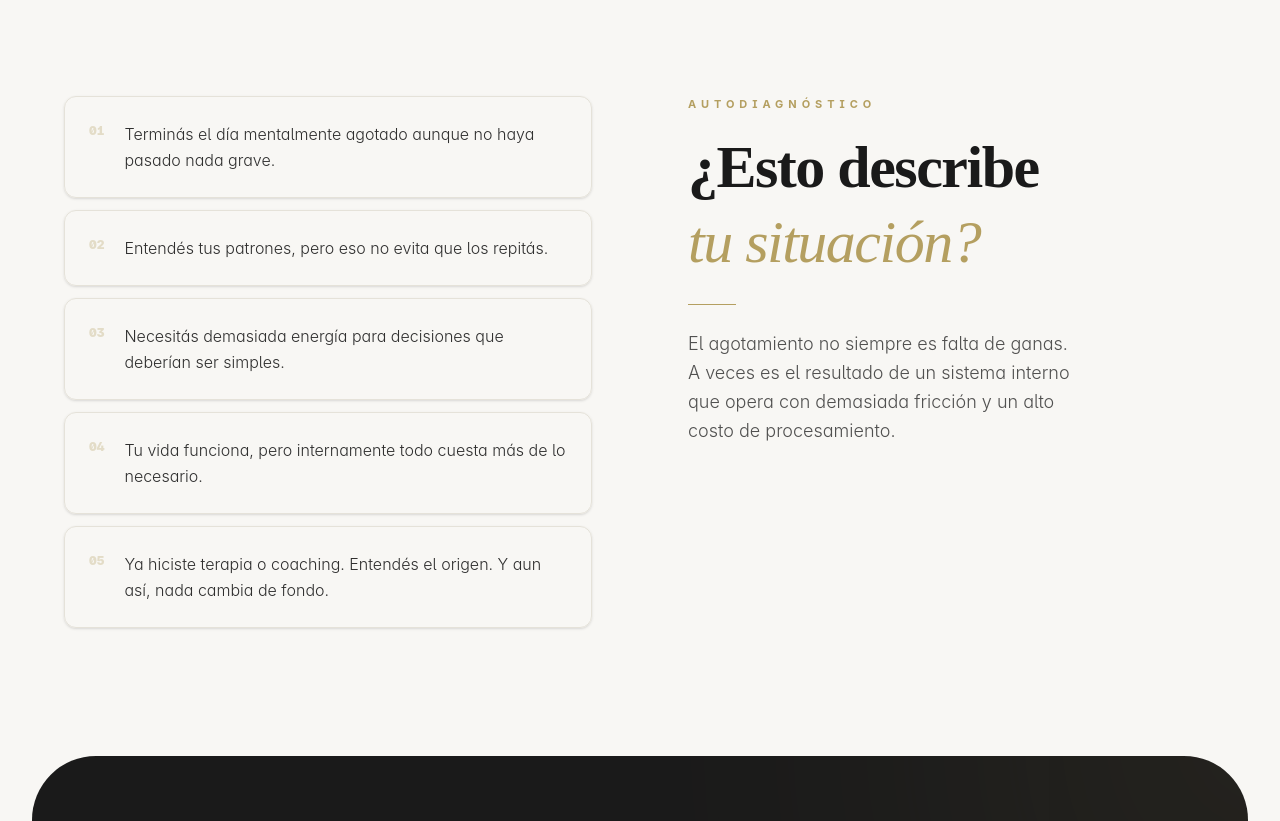
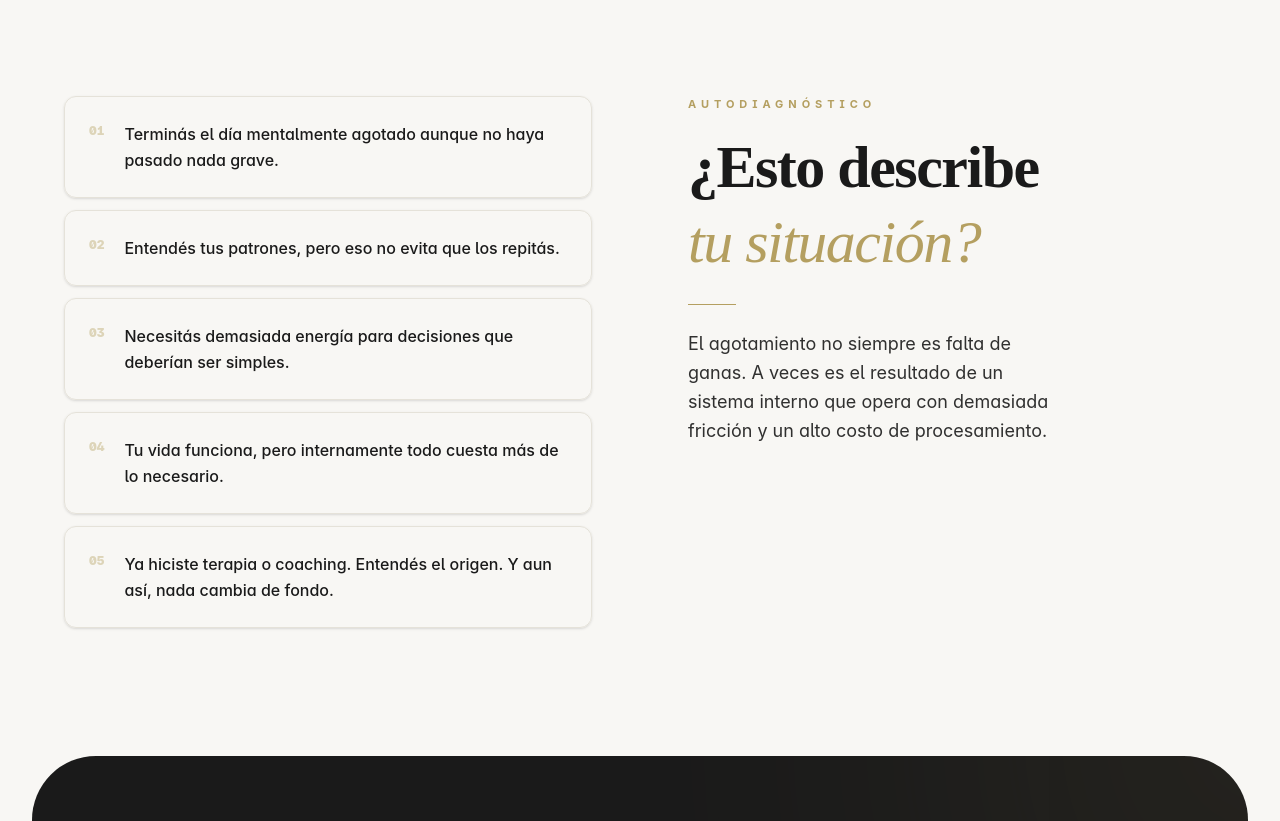
Before and after one commit to leanbenac/codigo-neutron-landing, a React (Vite) app: page / in a window 1280 px wide. Shown: the part 980-1801 px from the top of the page. Built offline with nearby package versions, Linux system fonts and the light colour scheme.

Commit message:
remove motion animations and adjust typography weight and color for improved readability

```diff
--- a/src/components/HowItWorks.tsx
+++ b/src/components/HowItWorks.tsx
@@ -25,29 +25,25 @@ const HowItWorks = () => (
           Cómo funciona<br />
           <span className="italic font-light text-brand-accent">el proceso</span>
         </h2>
-        <p className="text-sm md:text-base font-light text-brand-dark/75 leading-relaxed">
+        <p className="text-sm md:text-base font-normal text-brand-dark/90 leading-relaxed">
           No es terapia. No es coaching motivacional. Es un proceso de intervención estructurado sobre el funcionamiento mental real, con herramientas y métricas.
         </p>
       </motion.div>
 
       <div className="grid sm:grid-cols-2 gap-2 sm:gap-3">
         {steps.map((step, i) => (
-          <motion.div
+          <div
             key={i}
-            initial={{ opacity: 0 }}
-            whileInView={{ opacity: 1 }}
-            viewport={{ once: true, amount: 0.1, margin: "0px 0px -20px 0px" }}
-            transition={{ delay: i * 0.05, duration: 0.5 }}
             className={`group p-5 md:p-6 border border-brand-muted rounded-xl hover:border-brand-accent/40 hover:shadow-sm transition-all bg-white ${i === 6 ? 'sm:col-span-2' : ''}`}
           >
             <div className="flex gap-4 items-start">
-              <span className="text-xs font-black text-brand-accent/35 group-hover:text-brand-accent/70 transition-colors shrink-0 pt-0.5 tabular-nums">{step.n}</span>
+              <span className="text-xs font-black text-brand-accent/40 group-hover:text-brand-accent/80 transition-colors shrink-0 pt-0.5 tabular-nums">{step.n}</span>
               <div className="space-y-1">
-                <p className="text-sm font-bold text-brand-dark/90 leading-snug">{step.label}</p>
-                <p className="text-xs md:text-sm font-light text-brand-dark/75 leading-relaxed">{step.desc}</p>
+                <p className="text-sm font-bold text-brand-dark leading-snug">{step.label}</p>
+                <p className="text-xs md:text-sm font-normal text-brand-dark/90 leading-relaxed">{step.desc}</p>
               </div>
             </div>
-          </motion.div>
+          </div>
         ))}
       </div>
 
--- a/src/components/PainPoints.tsx
+++ b/src/components/PainPoints.tsx
@@ -17,17 +17,13 @@ const PainPoints = () => {
           {/* Cards Column (Left) */}
           <div className="space-y-3 order-2 md:order-1">
             {points.map((point, i) => (
-              <motion.div
+              <div
                 key={i}
-                initial={{ opacity: 0 }}
-                whileInView={{ opacity: 1 }}
-                viewport={{ once: true, amount: 0.1, margin: "0px 0px -20px 0px" }}
-                transition={{ delay: i * 0.05, duration: 0.5 }}
                 className="group flex gap-5 items-start p-5 md:p-6 rounded-xl border border-brand-muted hover:border-brand-accent/30 hover:bg-white transition-all shadow-sm hover:shadow-md"
               >
-                <span className="text-xs font-black text-brand-accent/30 group-hover:text-brand-accent/60 transition-colors shrink-0 pt-0.5 tabular-nums">0{i + 1}</span>
-                <p className="text-sm md:text-base font-light text-brand-dark/90 group-hover:text-brand-dark transition-colors leading-relaxed">{point}</p>
-              </motion.div>
+                <span className="text-xs font-black text-brand-accent/40 group-hover:text-brand-accent/80 transition-colors shrink-0 pt-0.5 tabular-nums">0{i + 1}</span>
+                <p className="text-sm md:text-base font-medium text-brand-dark group-hover:text-brand-dark transition-colors leading-relaxed">{point}</p>
+              </div>
             ))}
           </div>
 
@@ -46,7 +42,7 @@ const PainPoints = () => {
               </h2>
             </div>
             <div className="h-px w-12 bg-brand-accent" />
-            <p className="text-base md:text-lg font-light text-brand-dark/75 leading-relaxed max-w-sm">
+            <p className="text-base md:text-lg font-normal text-brand-dark/90 leading-relaxed max-w-sm">
               El agotamiento no siempre es falta de ganas. A veces es el resultado de un sistema interno que opera con demasiada fricción y un alto costo de procesamiento.
             </p>
           </motion.div>
--- a/src/components/ProcessSection.tsx
+++ b/src/components/ProcessSection.tsx
@@ -26,13 +26,7 @@ const ProcessSection = () => (
 
         <div className="space-y-4 md:space-y-10">
           {pillars.map((pillar, i) => (
-            <motion.div
-              key={i}
-              initial={{ opacity: 0 }}
-              whileInView={{ opacity: 1 }}
-              viewport={{ once: true, amount: 0.1, margin: "0px 0px -20px 0px" }}
-              transition={{ delay: i * 0.05, duration: 0.6 }}
-            >
+            <div key={i}>
               {/* Mobile card layout */}
               <div className="md:hidden flex gap-4 p-5 bg-white border border-brand-muted rounded-xl">
                 <div className="shrink-0 pt-0.5">
@@ -40,7 +34,7 @@ const ProcessSection = () => (
                 </div>
                 <div className="space-y-1">
                   <h3 className="text-sm font-bold text-brand-dark">{pillar.title}</h3>
-                  <p className="text-xs font-light text-brand-dark/75 leading-relaxed">{pillar.desc}</p>
+                  <p className="text-xs font-normal text-brand-dark/90 leading-relaxed">{pillar.desc}</p>
                 </div>
               </div>
 
@@ -49,7 +43,7 @@ const ProcessSection = () => (
                 <div className="w-1/2 space-y-2">
                   <span className="text-[10px] font-black uppercase tracking-[0.3em] text-brand-accent">{pillar.phase}</span>
                   <h3 className={`text-xl font-serif font-bold text-brand-dark ${i % 2 !== 0 ? 'text-left' : 'text-right'}`}>{pillar.title}</h3>
-                  <p className={`text-base font-light text-brand-dark/75 leading-relaxed ${i % 2 !== 0 ? 'text-left' : 'text-right'}`}>{pillar.desc}</p>
+                  <p className={`text-base font-normal text-brand-dark/90 leading-relaxed ${i % 2 !== 0 ? 'text-left' : 'text-right'}`}>{pillar.desc}</p>
                 </div>
                 <div className="relative z-10 shrink-0">
                   <div className="w-7 h-7 rounded-full bg-white border-2 border-brand-accent flex items-center justify-center shadow-md shadow-brand-accent/15">
@@ -58,7 +52,7 @@ const ProcessSection = () => (
                 </div>
                 <div className="w-1/2" />
               </div>
-            </motion.div>
+            </div>
           ))}
         </div>
       </div>
```
